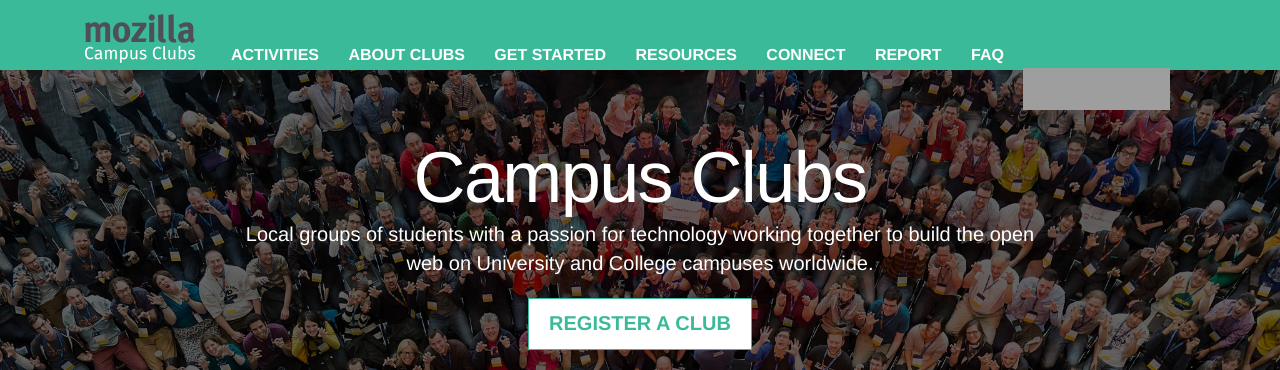
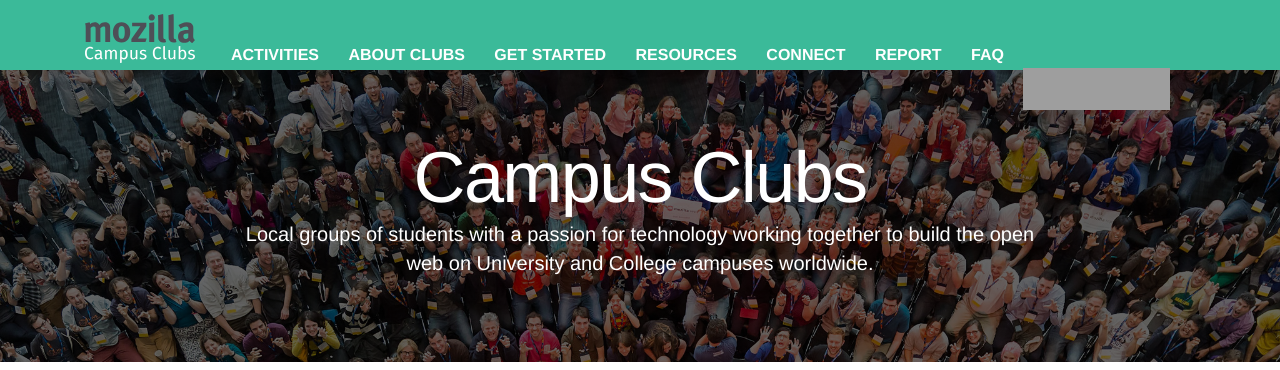
Before and after one commit to mozilla/mozilla-campus-clubs, a Jekyll site: the page built from index.html, in a window 1280 px wide and 900 px high, cut to the strip 0-370 px from the top of the window. Built offline with Jekyll 4.4.1, drawn with Linux system fonts in a browser that asks for light colours; some web fonts are replaced; grey boxes are pictures that could not be loaded.

Commit message:
Remove start a club button

```diff
--- a/_includes/jumbotron.html
+++ b/_includes/jumbotron.html
@@ -4,7 +4,4 @@
     Local groups of students with a passion for technology working together to build the open web
     on University and College campuses worldwide.
   </p>
-  <p class="lead">
-    <a class="btn btn-primary btn-lg" href="https://docs.google.com/forms/d/e/1FAIpQLSeAaztaLbz3FgQv4_Gi4HE1XHJSX8XTK4l9Qkq3gq4o64RxJw/viewform" role="button">Register a Club</a>
-  </p>
 </div>
```
